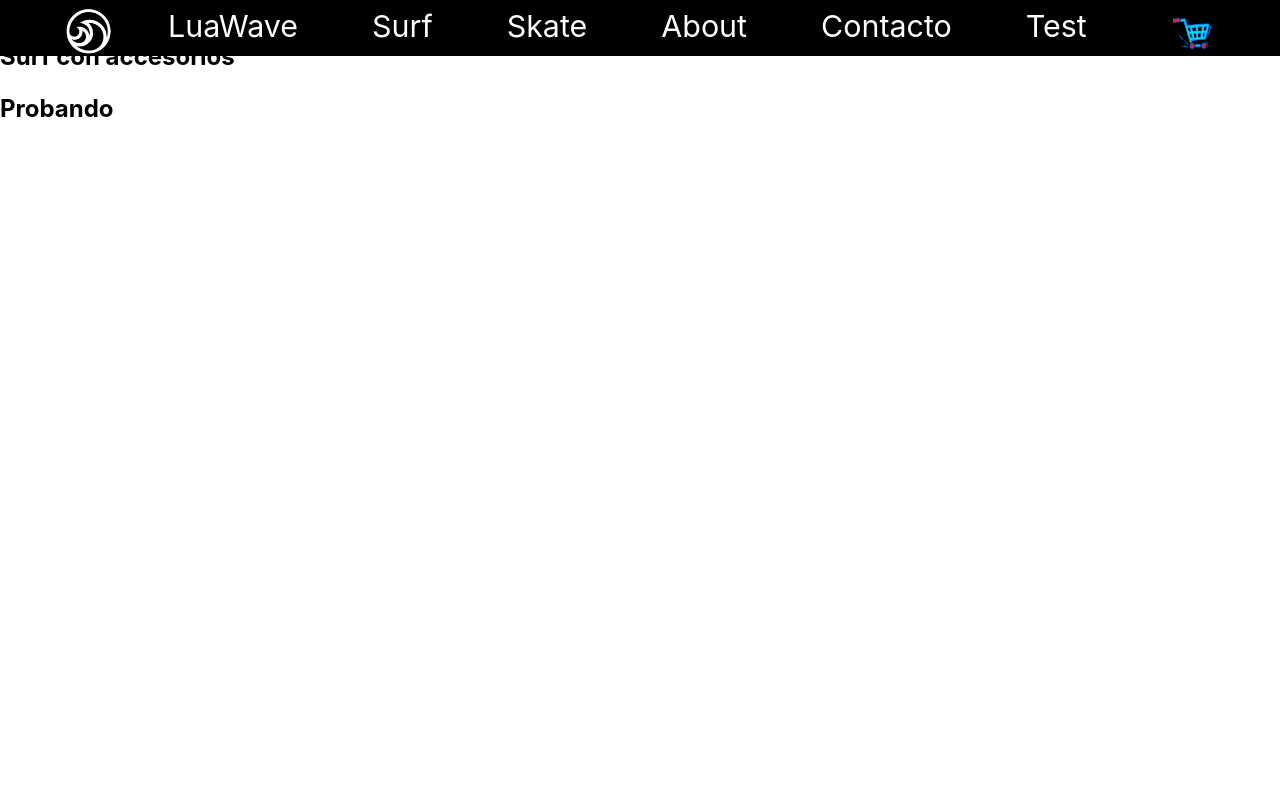
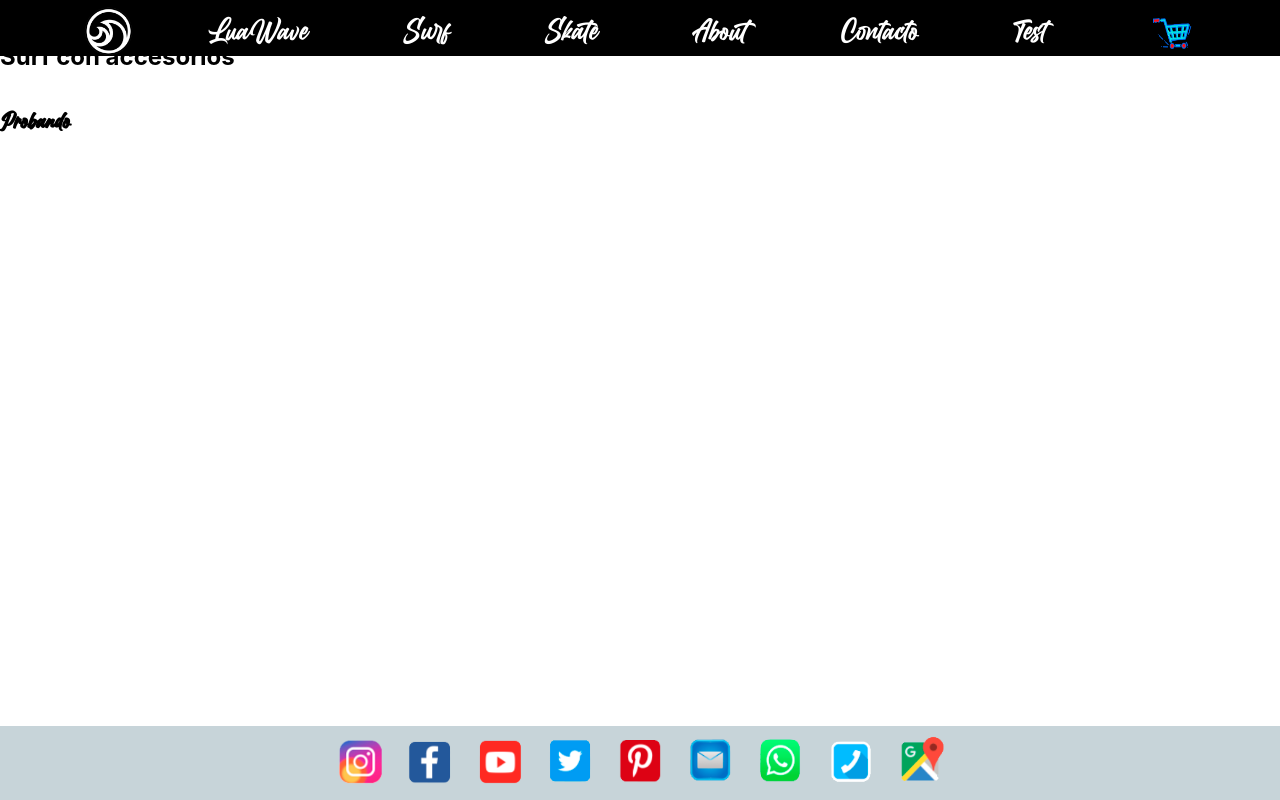
Before and after one commit to LuaWaveAPI/LuaWave, a React (Create React App) app in the folder frontend/: page /surf in a window 1280 px wide. Built offline with nearby package versions, Linux system fonts and the light colour scheme; no server answers.

Commit message:
navYfooter

```diff
--- a/frontend/src/App.css
+++ b/frontend/src/App.css
@@ -1,21 +1,19 @@
+/* Body */
 
-/*
+
+/* Fuente decorativa */
 @font-face {
   font-family: 'BillionDreams';
-  src: url('../fonts/BillionDreams_PERSONAL.ttf') format('truetype');
+  src: url('./fonts/BillionDreams_PERSONAL.ttf') format('truetype');
 }
-*/
 
-
+/* Para el nav */
 a:-webkit-any-link {
   cursor: pointer;
   text-decoration: none;
   color: white;
   text-shadow: black 0.1em 0.1em 0.2em
 }
-
-
-/* Para el nav */
 
 nav a:focus {
   color: dodgerblue;
@@ -31,7 +29,7 @@ nav p:hover  {
 
 .sizeP {
   font-size: 1.9em;
-  margin-top: 8px;
+  margin-top: 10px;
   padding-right: 20px;
 }
 
@@ -41,8 +39,16 @@ nav p:hover  {
   position: fixed;
   width: 100%;
   height: 7vh;
+  font-family: "BillionDreams";
+  font-weight: lighter;
+}
 
+/*
+.navFondo {
+  font-family: "BillionDreams";
+  font-weight: lighter;
 }
+*/
 
 .divLuaWaveNave {
   color: White;
@@ -51,13 +57,6 @@ nav p:hover  {
   flex-wrap: wrap;
   justify-content: space-evenly;
 }
-
-/*
-.navFondo {
-  font-family: "BillionDreams";
-  font-weight: lighter;
-}
-*/
 
 .logo {
   width: 50px;
@@ -85,8 +84,27 @@ nav p:hover  {
 
 
 
+/* Para el footer */
+.footerFondo {
+  background-color:#C7D4D9;
+  display: flex;
+  flex-wrap: wrap;
+  position: fixed;
+  justify-content: center;
+  width: 100%;
+  bottom: 0px;
+}
+
+.iconos {
+  width: 70px;
+  height: 70px;
+}
 
 
-.lista {
-  display: none;
+/*
+@media (min-width: 400px) {
+  .navFondo{
+      background-color: aqua;
+  }
 }
+*/
--- a/frontend/src/App.js
+++ b/frontend/src/App.js
@@ -10,11 +10,21 @@ import { Link, Route, Routes } from "react-router-dom";
 import "./App.css";
 import logoLuaWave from "./img/logoLuaWave.png";
 import carrito from "./img/carrito.png";
+import iconoFooter1 from "./img/iconoFooter1.png";
+import iconoFooter2 from "./img/iconoFooter2.png";
+import iconoFooter3 from "./img/iconoFooter3.png";
+import iconoFooter4 from "./img/iconoFooter4.png";
+import iconoFooter5 from "./img/iconoFooter5.png";
+import iconoFooter6 from "./img/iconoFooter6.png";
+import iconoFooter7 from "./img/iconoFooter7.png";
+import iconoFooter8 from "./img/iconoFooter8.png";
+import iconoFooter9 from "./img/iconoFooter9.png";
 
 function App() {
   return (
     <>
       <header>
+        {/* <nav> */}
         <nav className="navFondo">
           <div className="divLuaWaveNave">
             <Link to={"/"}>
@@ -45,6 +55,42 @@ function App() {
           <h1>Probando</h1>
         </nav>
       </header>
+      {/* contenedor <main> */}
+      <main>
+
+      </main>
+      {/* <footer> */}
+      <footer>
+        <div class="footerFondo">
+        <a class="aEnlace" href="https://www.instagram.com/" target="_blank">
+                <img class="iconos" src={iconoFooter1} alt="iconoI"></img>
+            </a>
+            <a class="aEnlace" href="https://es-es.facebook.com/" target="_blank">
+                <img class="iconos" src={iconoFooter2} alt="iconoF"></img>
+            </a>
+            <a class="aEnlace" href="https://www.youtube.com/" target="_blank">
+                <img class="iconos" src={iconoFooter3} alt="iconoY"></img>
+            </a>
+            <a class="aEnlace" href="https://twitter.com/" target="_blank">
+                <img class="iconos" src={iconoFooter4} alt="iconoT"></img>
+            </a>
+            <a class="aEnlace" href="https://www.pinterest.es/" target="_blank">
+                <img class="iconos" src={iconoFooter5} alt="iconoP"></img>
+            </a>
+            <a class="aEnlace" href="https://outlook.live.com/owa/" target="_blank">
+                <img class="iconos" src={iconoFooter6} alt="iconoE"></img>
+            </a>
+            <a class="aEnlace" href="https://www.whatsapp.com/" target="_blank">
+                <img class="iconos" src={iconoFooter7} alt="iconoW"></img>
+            </a>
+            <a class="aEnlace" href="tel:881917587" target="_blank">
+                <img class="iconos" src={iconoFooter8} alt="iconoT"></img>
+            </a>
+            <a class="aEnlace" href="https://www.google.es/maps/preview" target="_blank">
+                <img class="iconos" src={iconoFooter9} alt="iconoM"></img>
+            </a>
+        </div>
+      </footer>
 
       <Routes>
         <Route path="/" element={<Home />} />
--- a/frontend/src/components/Carrusel/Carrusel.css
+++ b/frontend/src/components/Carrusel/Carrusel.css
@@ -4,7 +4,7 @@ body {
 
 img {
     width: 100%;
-    height: auto;
+    height: 80%;
 }
 
 div {
```
Also changed, not shown: frontend/src/fonts/BillionDreams_PERSONAL.ttf (added).
